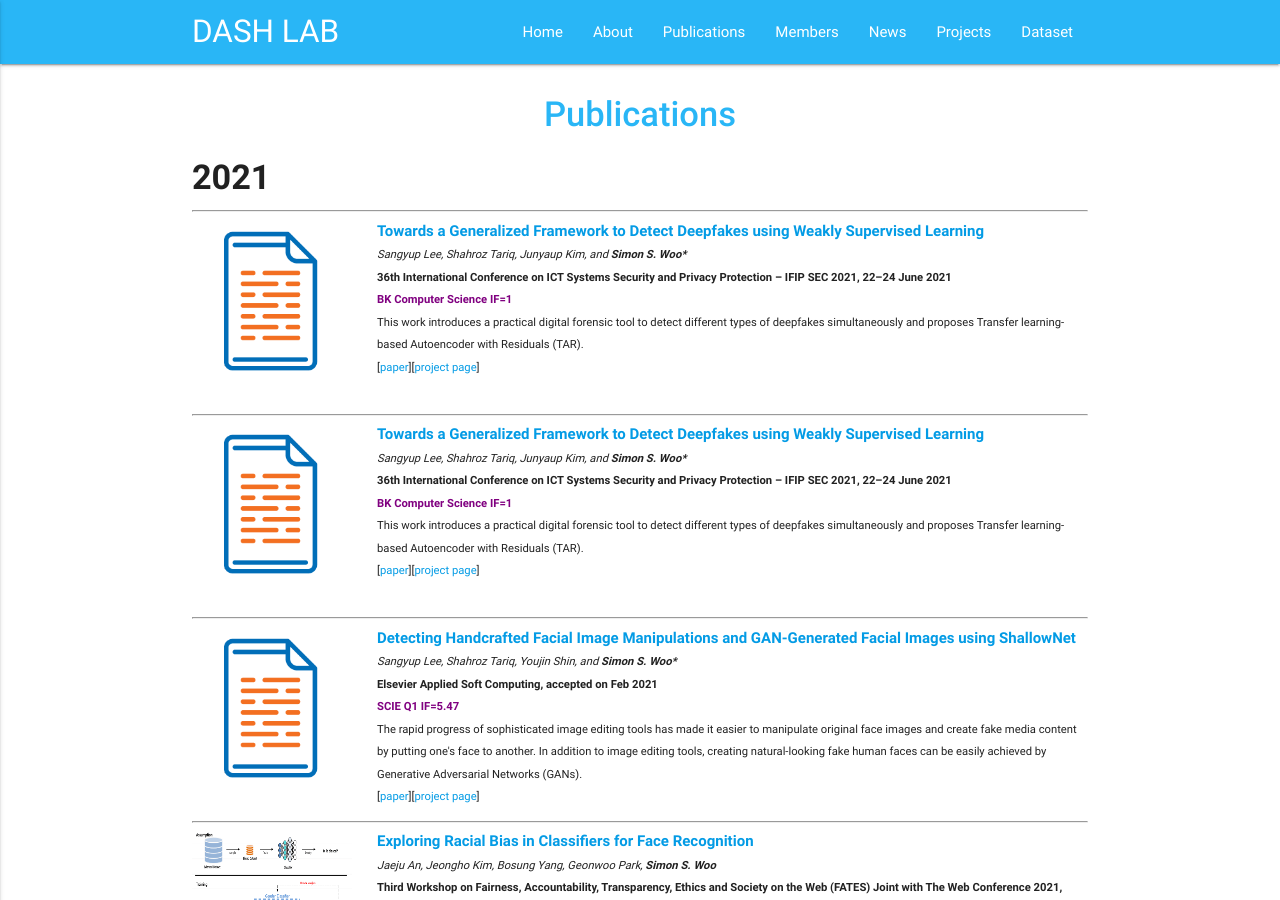
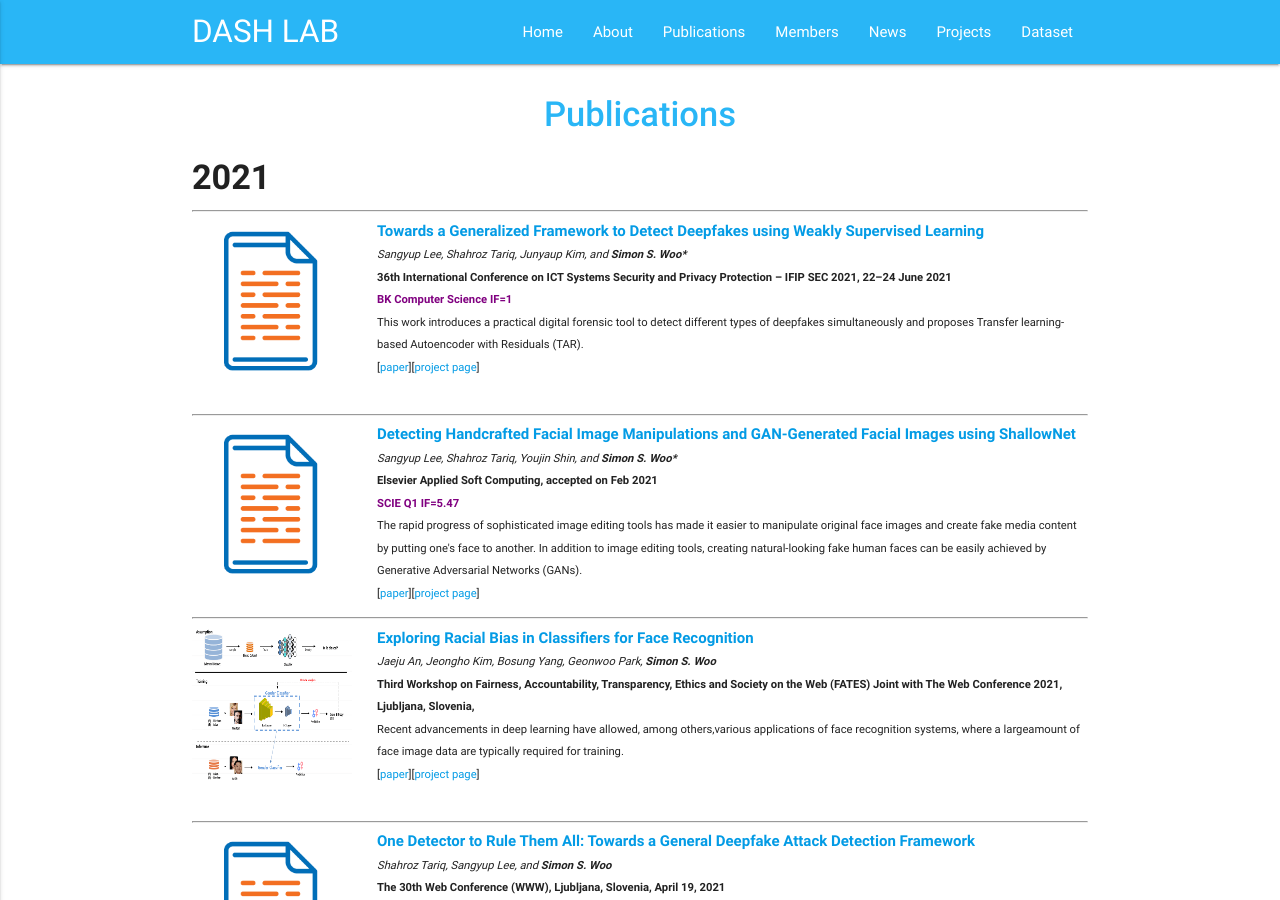
Before and after one commit to Yurim990507/DASH-Lab.github.io, a Jekyll site: the page built from example2.md, in a window 1280 px wide and 900 px high. Built offline with Jekyll 4.4.1, drawn with Linux system fonts in a browser that asks for light colours.

Commit message:
Update example2.md

```diff
--- a/example2.md
+++ b/example2.md
@@ -12,36 +12,6 @@ permalink: /Publications/
     <h4 style="margin-top:20px"><b>2021</b></h4><hr>
 
 
-	    <div style="display: flex;">
-        <div class="col-lg-3" style="vertical-align: middle; text-align:center">
-                <a > <img  src="thumb.png" style="width:160px; height:160px; margin-bottom:20px"></a>
-        </div>
-
-
-        <div style="margin-left: 25px;">
-            <table >
-            <thead>
-                <tr>
-                    <a ><b>Towards a Generalized Framework to Detect Deepfakes using Weakly Supervised Learning</b></a>
-                </tr>
-            </thead>
-            <tbody>
-
-                <tr> <p style="margin-top: 0px;margin-bottom: 0px;"> <small> <i> Sangyup Lee, Shahroz Tariq, Junyaup Kim, and <b>Simon S. Woo*</b> </i> </small> </p> </tr>
-
-                <tr> <p style="margin-top: 0px;margin-bottom: 0px;"> <small> <b>36th International Conference on ICT Systems Security and Privacy Protection – IFIP SEC 2021, 22–24 June 2021 </b> </small> </p> </tr>
-
-                <tr> <p style="margin-top: 0px;margin-bottom: 0px;"> <small> <b><font color='purple'>BK Computer Science IF=1</font></b> </small>  </p> </tr>
-
-                <tr> <p style="margin-top: 0px;margin-bottom: 0px;"> <small>  This work introduces a practical digital forensic tool to detect different types of deepfakes simultaneously and proposes Transfer learning-based Autoencoder with Residuals (TAR).  </small>  </p> </tr>
-
-                <tr> <p style="margin-top: 0px;margin-bottom: 0px;"> <small> [<a href="https://www.google.com/search?q=Towards+a+Generalized+Framework+to+Detect+Deepfakes+using+Weakly+Supervised+Learning&oq=Towards+a+Generalized+Framework+to+Detect+Deepfakes+using+Weakly+Supervised+Learning&aqs=chrome..69i57.941j0j7&sourceid=chrome&ie=UTF-8">paper</a>][<a href="https://www.google.com/search?q=Towards+a+Generalized+Framework+to+Detect+Deepfakes+using+Weakly+Supervised+Learning&oq=Towards+a+Generalized+Framework+to+Detect+Deepfakes+using+Weakly+Supervised+Learning&aqs=chrome..69i57.941j0j7&sourceid=chrome&ie=UTF-8">project page</a>] </small>  </p> </tr>
-
-            </tbody>
-            </table>
-        </div>
-    </div>
-    <hr>
 
 
 
```
